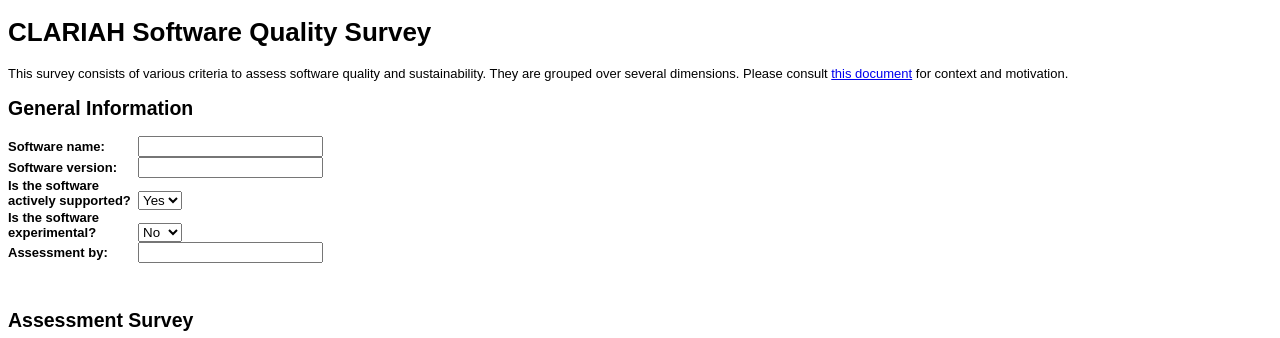
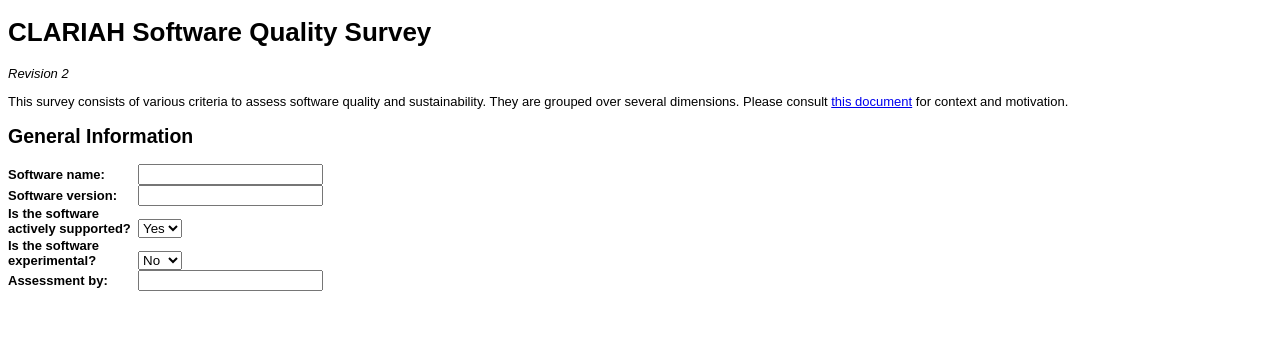
Before and after one commit to CLARIAH/software-quality-guidelines, a Django app: template websurvey/websurvey/templates/interactive_survey.html in a window 1280 px wide. Shown: the top 338 px of the page. Run offline with Django 3.2, Linux system fonts and the light colour scheme; the template is opened without the code that fills it, so the values that code supplies are empty; parts of the project's set-up code (start-up, migrations or seed data) failed here and were passed over.

Commit message:
added revision number

```diff
--- a/websurvey/websurvey/templates/interactive_survey.html
+++ b/websurvey/websurvey/templates/interactive_survey.html
@@ -138,6 +138,7 @@
 </html>
 <body onload="updaterequirements()">
 <h1>CLARIAH Software Quality Survey</h1>
+<em>Revision 2</em>
 
 <p>
 This survey consists of various criteria to assess software quality and
```
